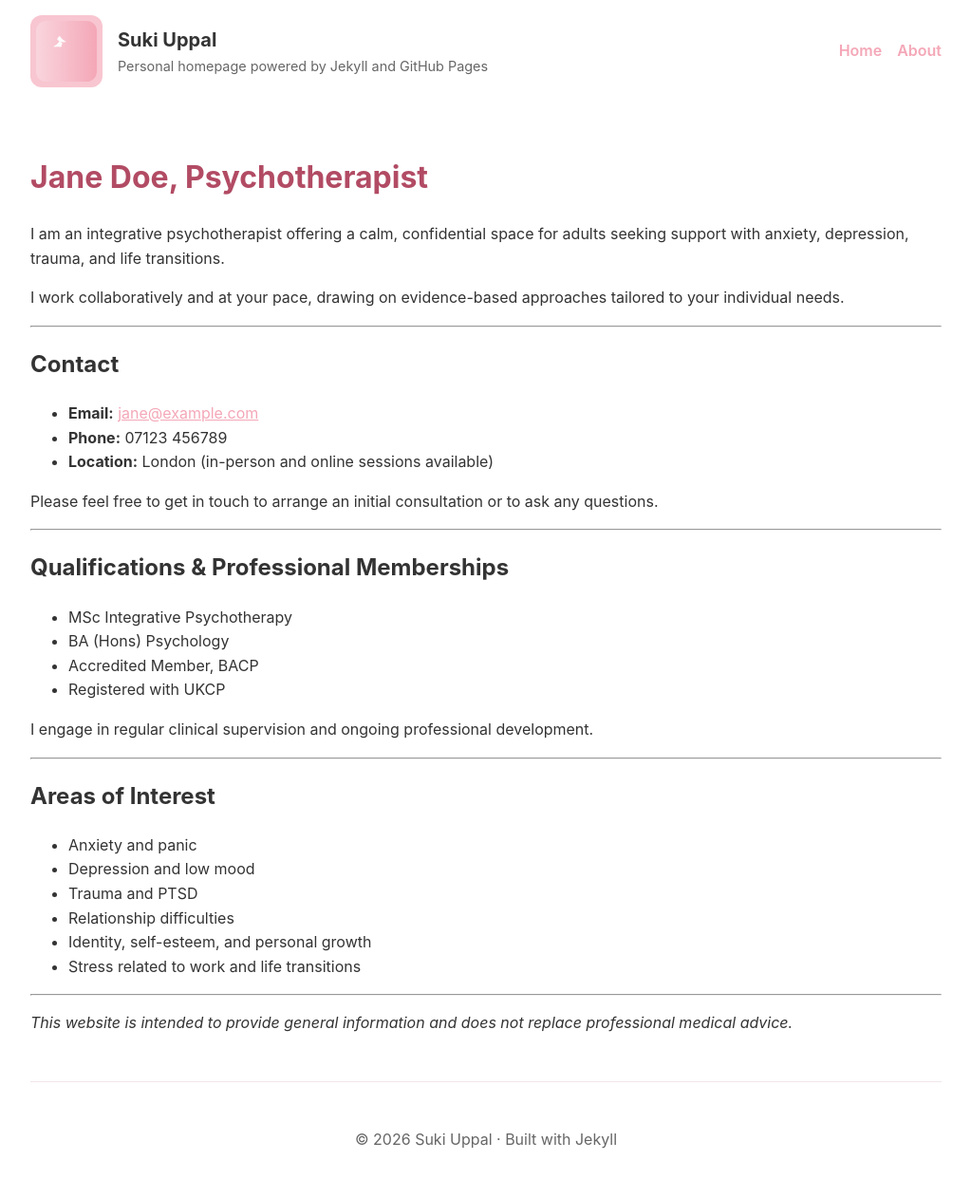
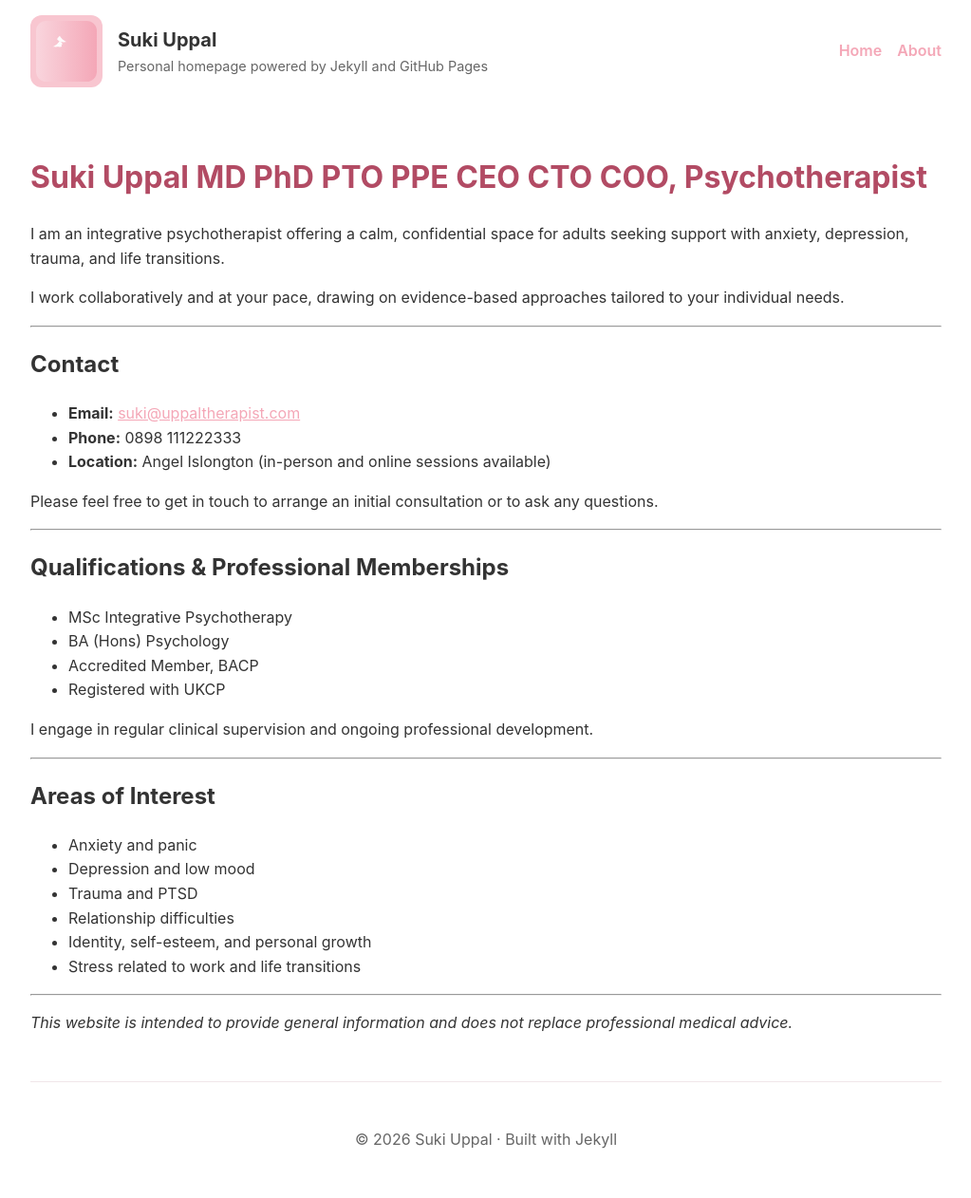
Before and after one commit to sukiuppal/sukiuppal.github.io, a Jekyll site: the page built from index.md, in a window 1280 px wide. Shown: the whole page at 95% size, without its empty margins (128-1151 px from the left). Built offline with Jekyll 4.4.1, drawn with Linux system fonts in a browser that asks for light colours; our own code applies the rules of GitHub Pages for plain Markdown files.

Commit message:
Update index.md

```diff
--- a/index.md
+++ b/index.md
@@ -2,7 +2,7 @@
 layout: default
 ---
 
-# Jane Doe, Psychotherapist
+# Suki Uppal MD PhD PTO PPE CEO CTO COO, Psychotherapist
 
 I am an integrative psychotherapist offering a calm, confidential space for adults seeking support with anxiety, depression, trauma, and life transitions.
 
@@ -12,9 +12,9 @@ I work collaboratively and at your pace, drawing on evidence-based approaches ta
 
 ## Contact
 
-- **Email:** [jane@example.com](mailto:jane@example.com)
-- **Phone:** 07123 456789
-- **Location:** London (in-person and online sessions available)
+- **Email:** [suki@uppaltherapist.com](mailto:suki@uppaltherapist.com)
+- **Phone:** 0898 111222333
+- **Location:** Angel Islongton (in-person and online sessions available)
 
 Please feel free to get in touch to arrange an initial consultation or to ask any questions.
 
```
